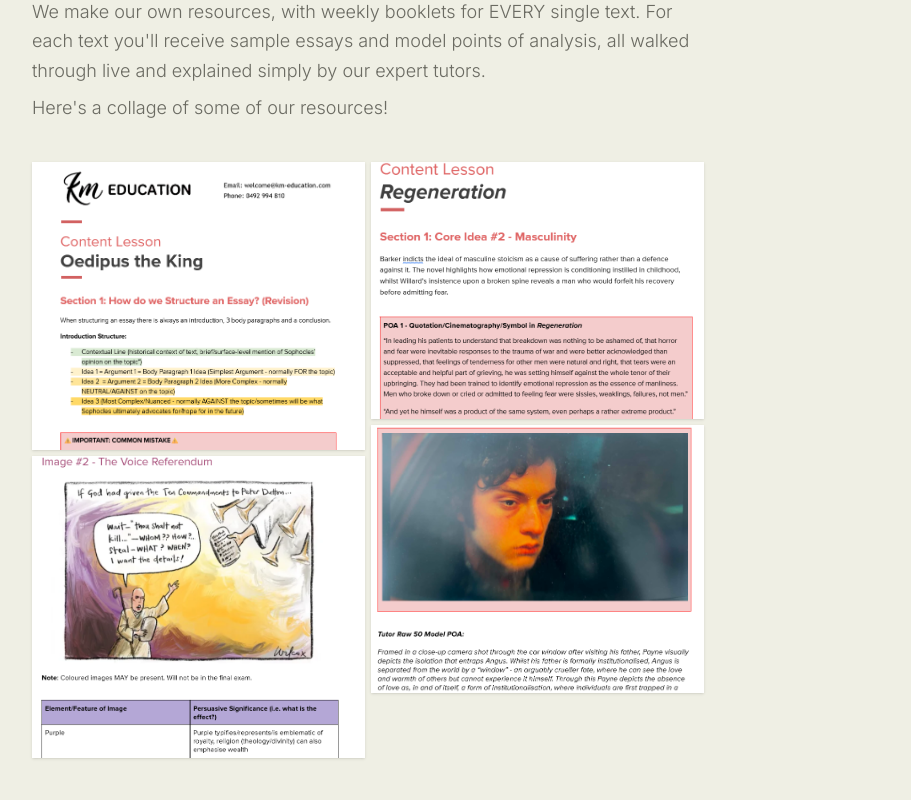
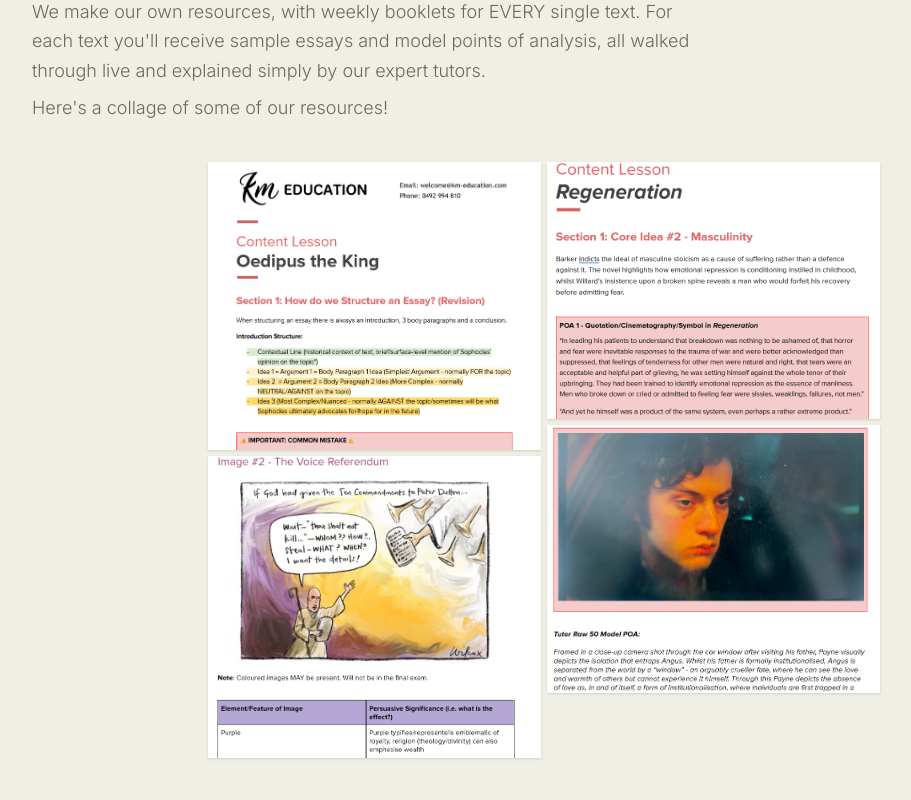
Before and after one commit to Malkri/km-education, a Next.js app: page /vce-english in a window 1280 px wide. Shown: the part 2448-3248 px from the top of the page, without its empty margins (96-1007 px from the left). Built offline with nearby package versions, Linux system fonts and the light colour scheme.

Commit message:
Center the VCE English resource collage horizontally

```diff
--- a/src/components/ui/Collage.tsx
+++ b/src/components/ui/Collage.tsx
@@ -11,7 +11,7 @@ export function Collage({ images }: { images: CollageImage[] }) {
   if (images.length === 0) return null;
 
   return (
-    <div className="w-full max-w-2xl columns-2 gap-1.5 [column-fill:balance]">
+    <div className="w-full max-w-2xl mx-auto columns-2 gap-1.5 [column-fill:balance]">
       {images.map((img) => (
         <div key={img.src} className="mb-1.5 break-inside-avoid shadow-sm bg-paper">
           <Image
```
